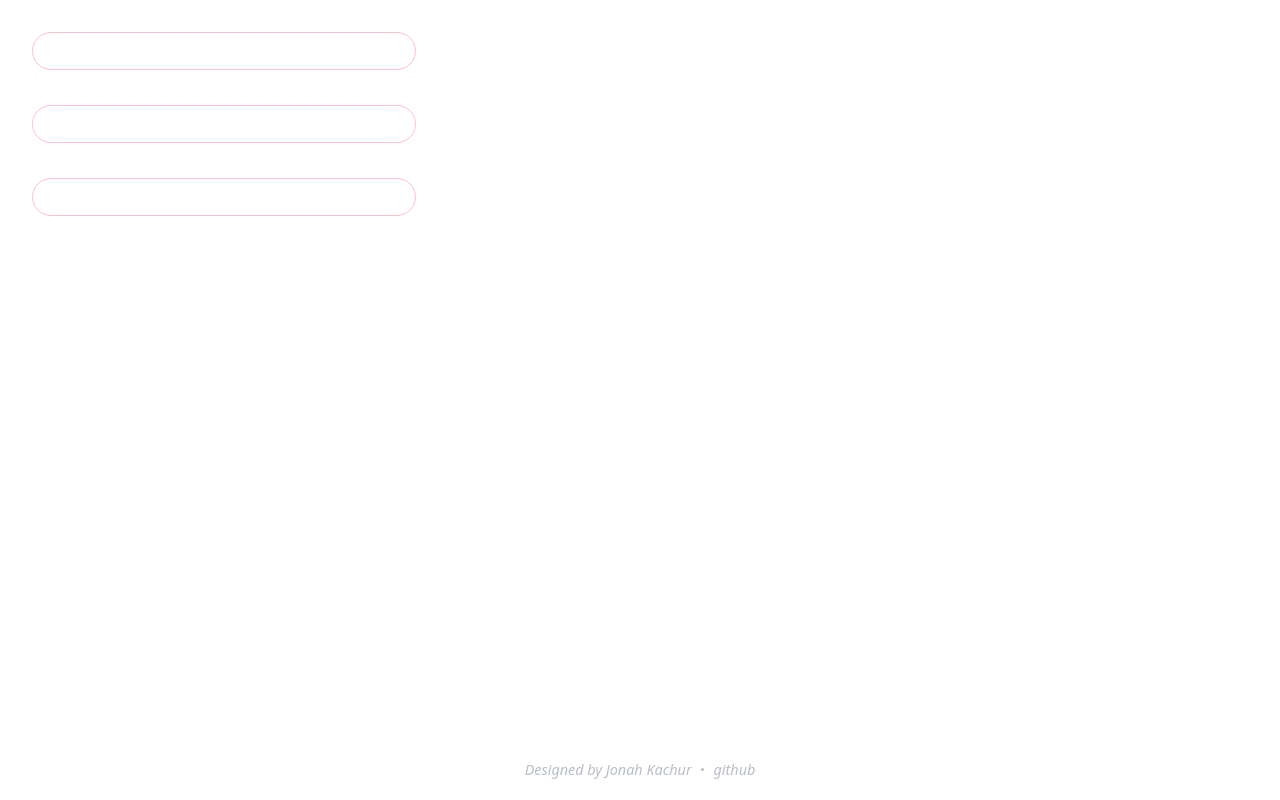
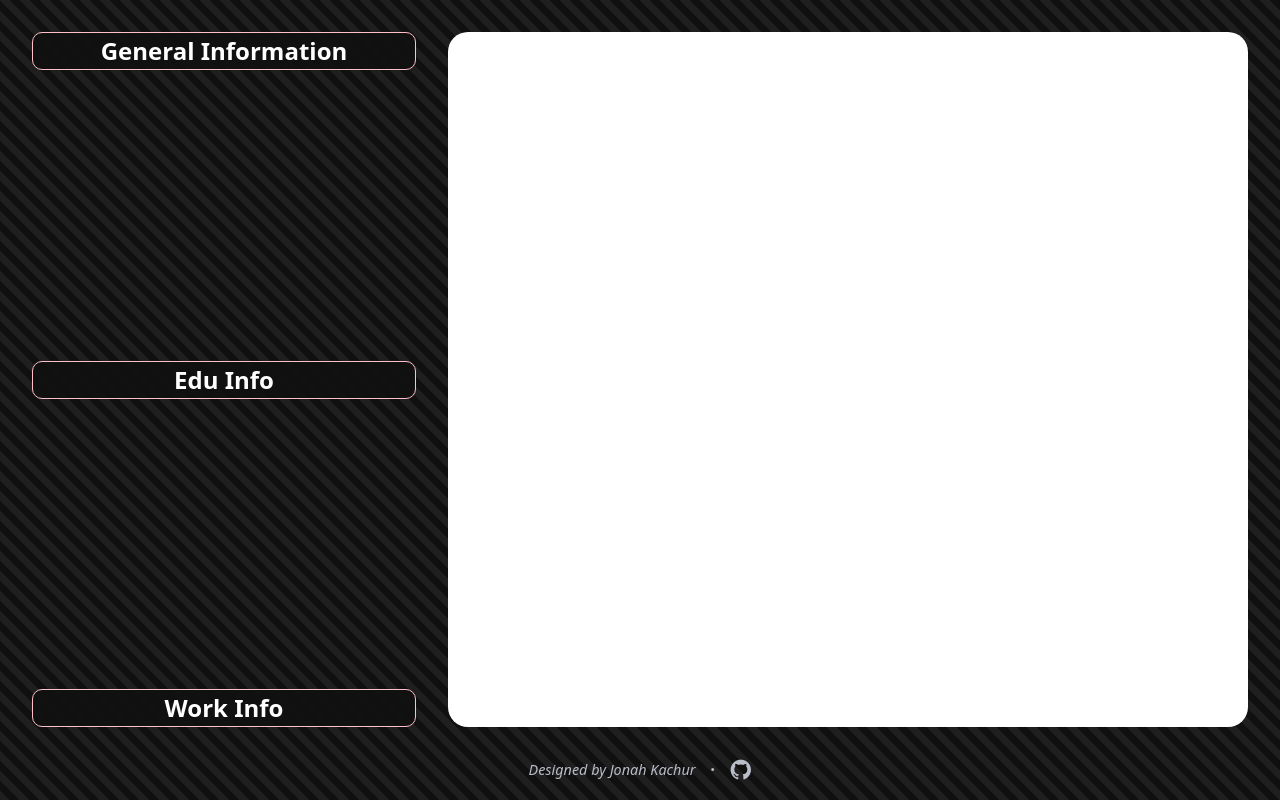
Before and after one commit to JonahKF/odin-reactResumeApp, a React (Vite) app: page / in a window 1280 px wide. Built offline with nearby package versions, Linux system fonts and the light colour scheme.

Commit message:
added background stripes, rgba to info cards, github link & styling

```diff
--- a/index.html
+++ b/index.html
@@ -4,6 +4,11 @@
         <meta charset="UTF-8" />
         <link rel="icon" type="image/svg+xml" href="/vite.svg" />
         <meta name="viewport" content="width=device-width, initial-scale=1.0" />
+        <link
+            rel="stylesheet"
+            type="text/css"
+            href="https://cdn.jsdelivr.net/gh/devicons/devicon@latest/devicon.min.css"
+        />
         <title>Odin Resume App</title>
     </head>
     <body>
--- a/src/components/App.jsx
+++ b/src/components/App.jsx
@@ -15,7 +15,13 @@
         </div>
         <div className="preview-container"></div>
       </div>
-      <footer>Designed by Jonah Kachur ・ github</footer>
+      <footer>
+        <div>Designed by Jonah Kachur</div>
+        <div>・ </div>
+        <a href="https://github.com/JonahKF">
+          <i class="devicon-github-original"></i>
+        </a>
+      </footer>
     </>
   );
 }
--- a/src/styles/App.css
+++ b/src/styles/App.css
@@ -90,17 +90,19 @@
     gap: 35px;
     color: white;
     align-items: center;
+    justify-content: space-between;
 }
 
 .info-card {
-    border-radius: 20px;
+    border-radius: 10px;
     width: 100%;
     text-align: center;
     border: 1px solid pink;
+    background-color: rgba(16, 16, 16, 0.9);
 }
 
 .preview-container {
-    padding-top: 20px;
+    padding-top: 10px;
     border-radius: 20px;
     margin-right: 2.5vw;
     background-color: white;
@@ -113,4 +115,20 @@
     text-align: center;
     font-style: italic;
     font-size: 0.9rem;
+    display: flex;
+    gap: 10px;
+    justify-content: center;
 }
+
+a {
+    color: inherit;
+    transition: 200ms;
+}
+
+a:hover {
+    color: white;
+}
+
+.devicon-github-original {
+    font-size: 1.5em;
+}
--- a/src/styles/index.css
+++ b/src/styles/index.css
@@ -20,6 +20,18 @@
     flex-direction: column;
     gap: 2.5vw;
     padding-top: 2.5vw;
+
+    background-image: linear-gradient(
+        45deg,
+        #1f1f1f 25%,
+        #101010 25%,
+        #101010 50%,
+        #1f1f1f 50%,
+        #1f1f1f 75%,
+        #101010 75%,
+        #101010 100%
+    );
+    background-size: 20px 20px;
 }
 
 a {
```
